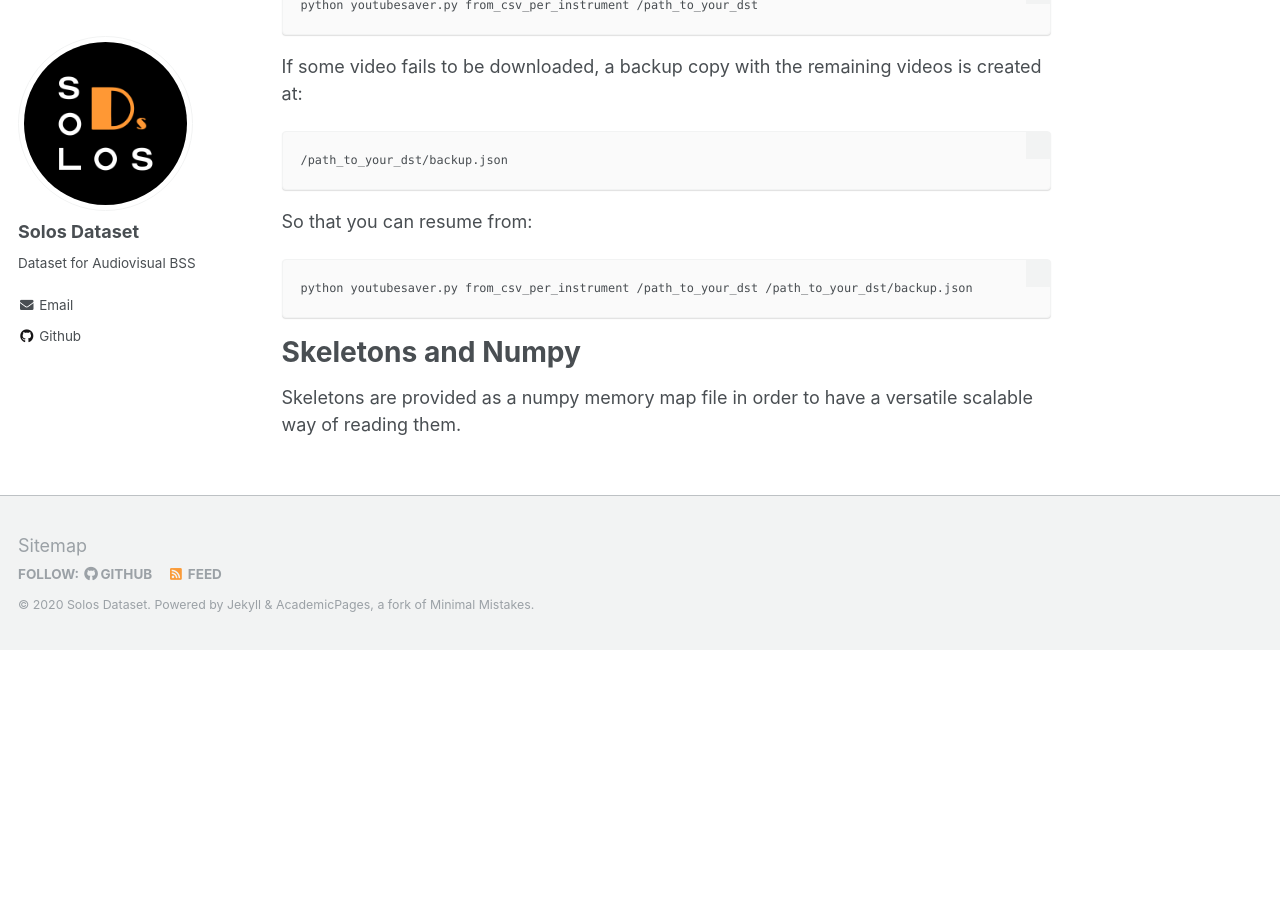
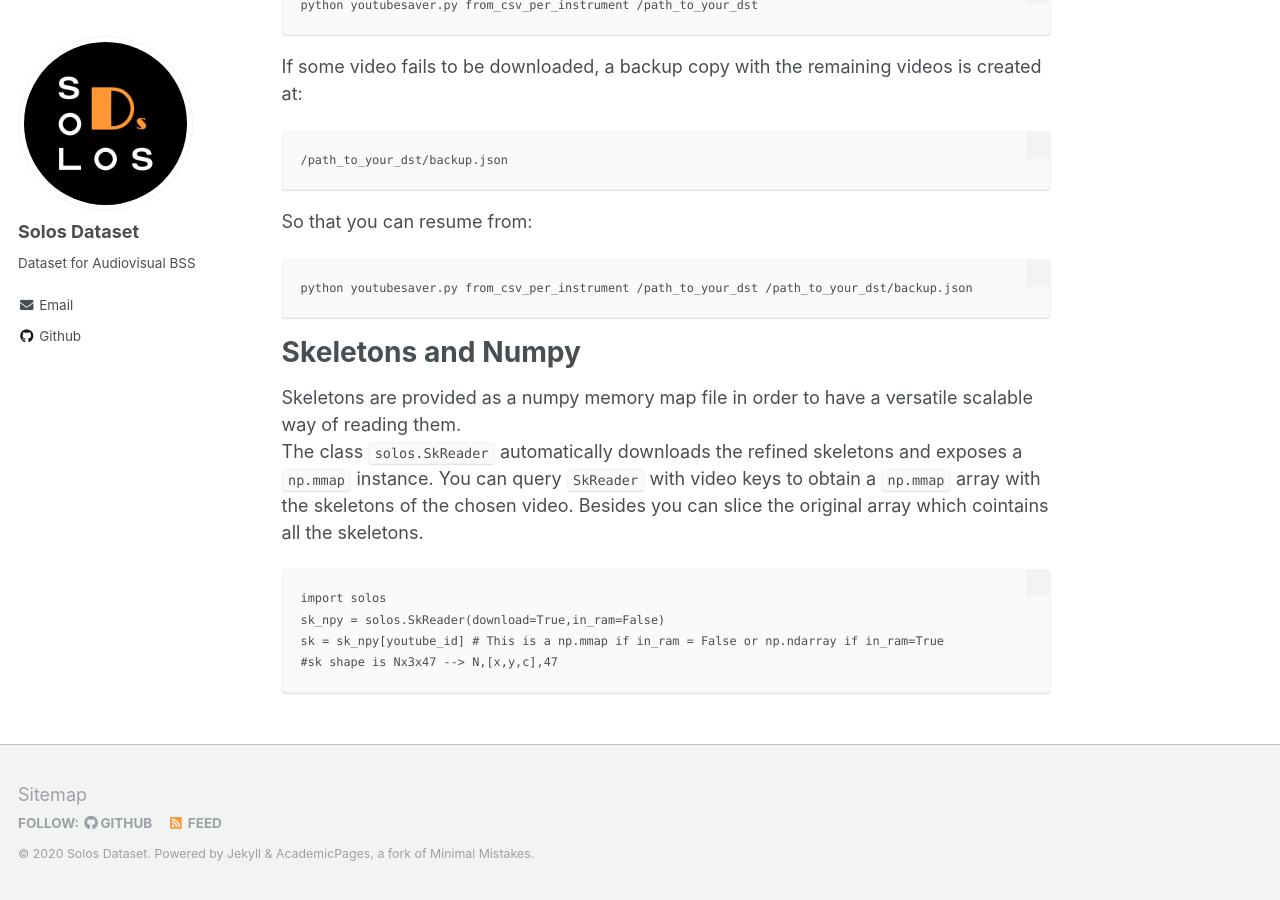
Before and after one commit to JuanFMontesinos/Solos, a Jekyll site: the page built from _pages/python.md, in a window 1280 px wide and 900 px high, scrolled down 538 px. Built offline with Jekyll 4.4.1, drawn with Linux system fonts in a browser that asks for light colours; before the commit the page ends 1188 px from its top, so only the background shows below that.

Commit message:
Update python.md

````diff
--- a/_pages/python.md
+++ b/_pages/python.md
@@ -30,3 +30,12 @@ python youtubesaver.py from_csv_per_instrument /path_to_your_dst /path_to_your_d
 ```
 # Skeletons and Numpy
 Skeletons are provided as a numpy memory map file in order to have a versatile scalable way of reading them.
+The class `solos.SkReader` automatically downloads the refined skeletons and exposes a `np.mmap` instance. You can query `SkReader` with
+video keys to obtain a `np.mmap` array with the skeletons of the chosen video. Besides you can slice the original array which cointains all the skeletons.
+
+```
+import solos
+sk_npy = solos.SkReader(download=True,in_ram=False)
+sk = sk_npy[youtube_id] # This is a np.mmap if in_ram = False or np.ndarray if in_ram=True
+#sk shape is Nx3x47 --> N,[x,y,c],47
+```
````
